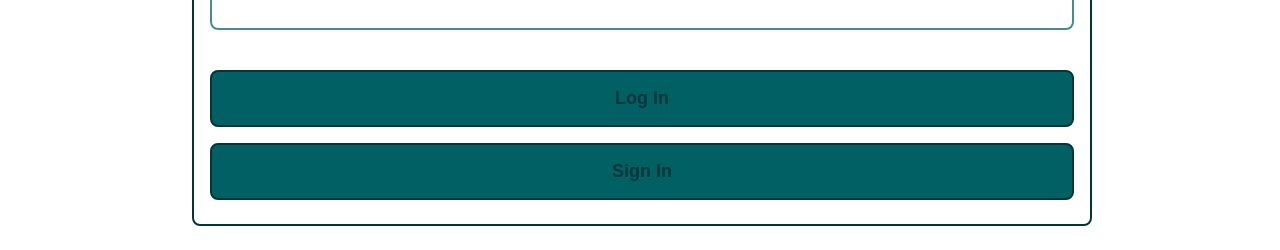
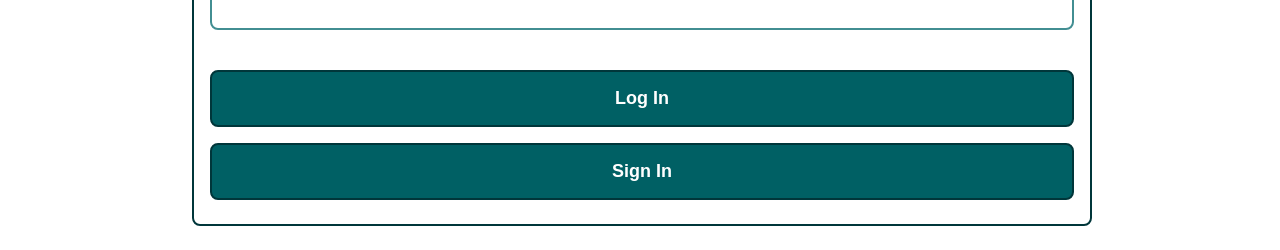
Before and after one commit to mavenesio/house-expenses, a Next.js app: page / in a window 1280 px wide. Shown: the part 318-568 px from the top of the page. Built offline with nearby package versions, Linux system fonts and the light colour scheme.

Commit message:
add secondary button

```diff
--- a/Components/Button/Button.js
+++ b/Components/Button/Button.js
@@ -1,15 +1,37 @@
 import styled from 'styled-components';
 
 const Button = styled.button`
+    cursor: pointer;
     padding: 1rem;
     margin-top: 1rem;
     margin-bottom: 1rem;
     border-radius: 8px;
-    min-width:200px;
-    width:10vw;
+    border: 2px solid ${props => props.theme.color.primaryDarkColor};
+    background-color: ${props => props.theme.color.primaryColor};
+    font-size: ${props => props.theme.font.size.text};
+    font-weight:${props => props.theme.font.weight.bold};
+    color:white;
+    &:hover{
+        background-color: ${props => props.theme.color.primaryDarkColor};
+        color: ${props => props.theme.color.primaryLightColor};
+    }
+    &:focus {
+        outline: unset;
+    }
+    &:disabled {
+        background-color: ${props => props.theme.color.primaryDarkColor};
+        color: ${props => props.theme.color.primaryLightColor};
+    }
+`;
+export const SecondaryButton = styled.button`
+    cursor: pointer;
+    padding: 1rem;
+    margin-top: 1rem;
+    margin-bottom: 1rem;
+    border-radius: 8px;
     color: ${props => props.theme.color.primaryDarkColor};
     border: 2px solid ${props => props.theme.color.primaryDarkColor};
-    background-color: ${props => props.theme.color.primaryColor};
+    background-color: white;
     font-size: ${props => props.theme.font.size.text};
     font-weight:${props => props.theme.font.weight.bold};
     &:hover{
```
